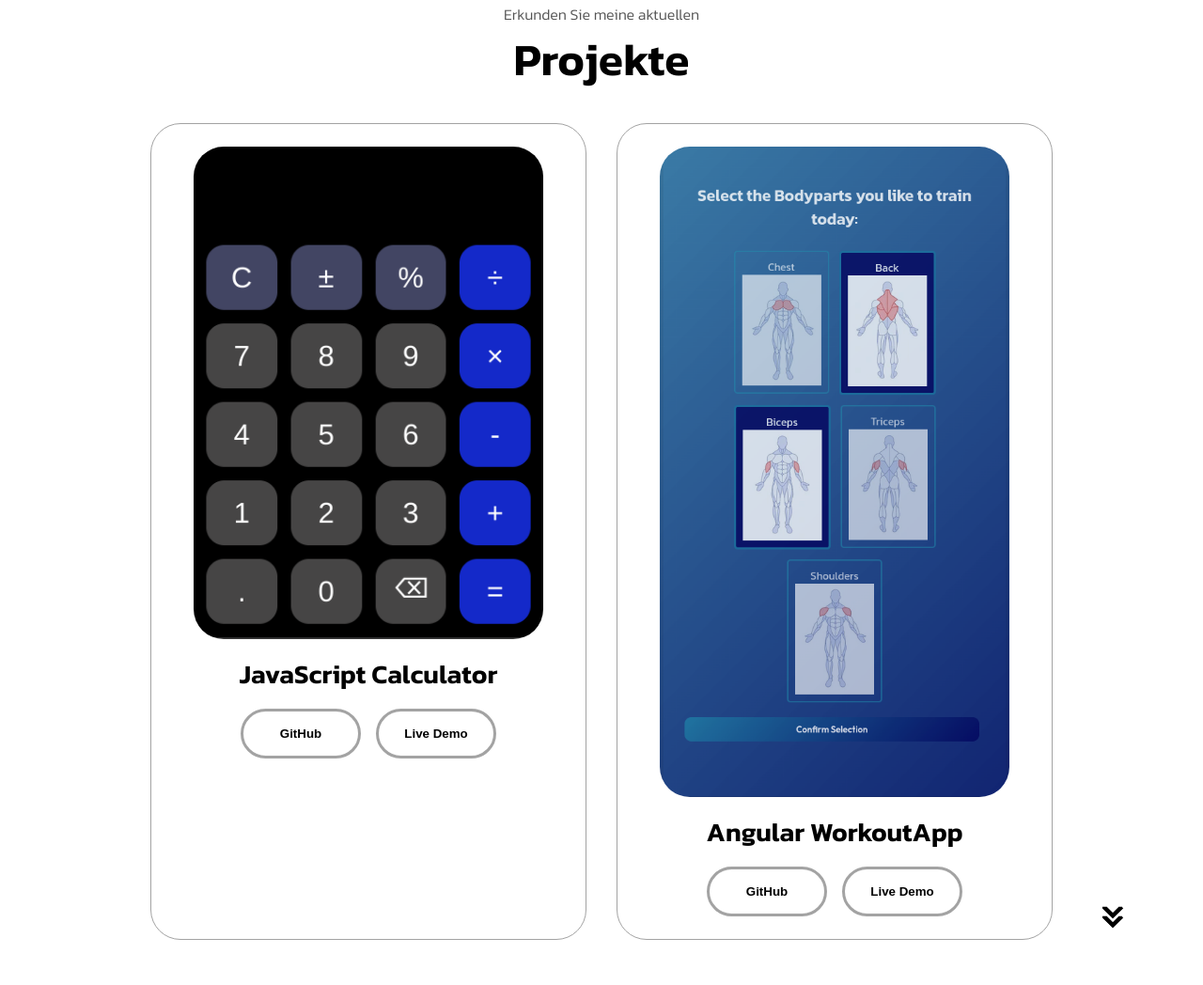
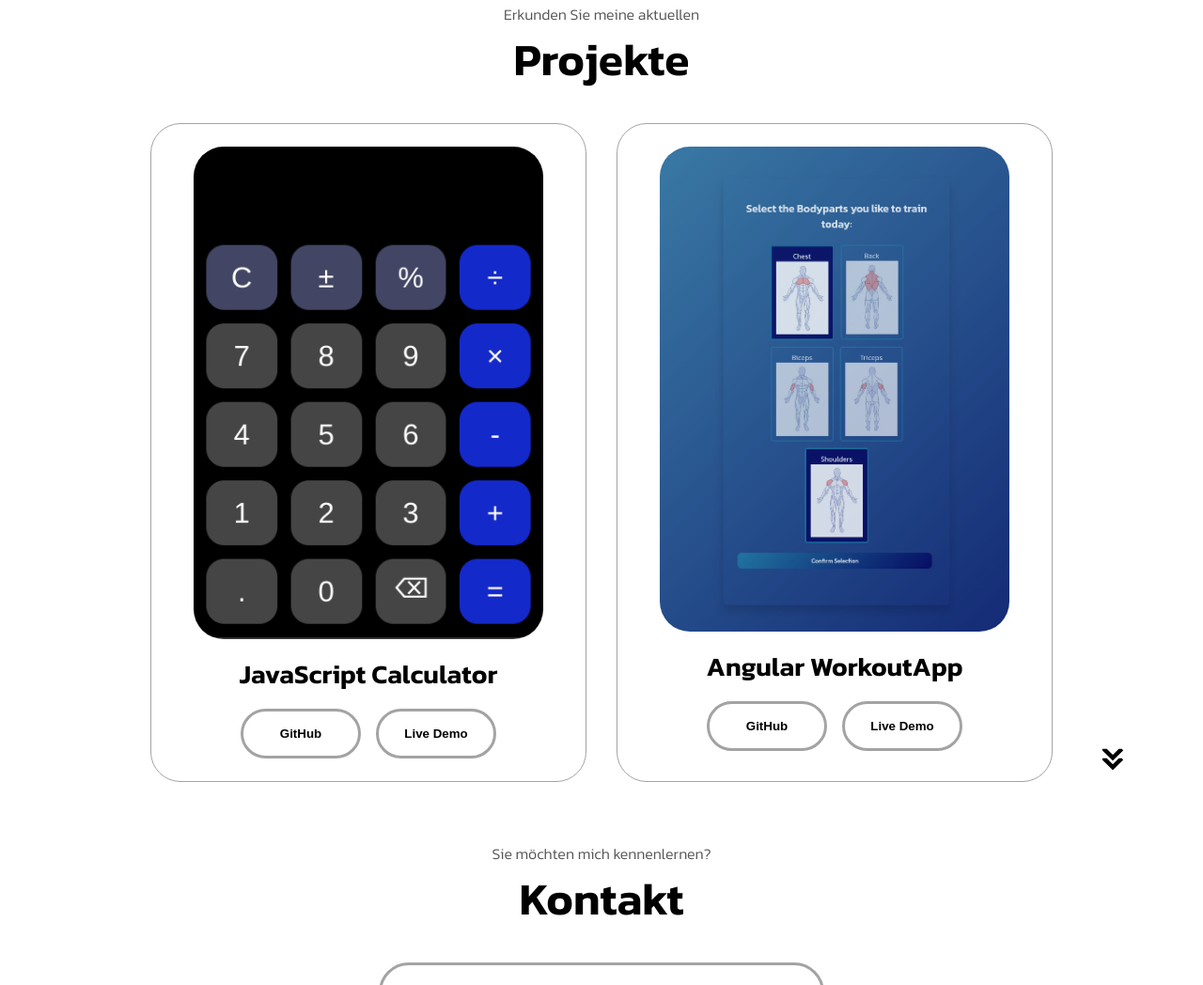
Before and after one commit to TobiasBuetschi/WebPortfolio, a plain HTML site: page index.html in a window 1280 px wide. Shown: the part 2461-3509 px from the top of the page at 94% size. Drawn offline with Linux system fonts and the light colour scheme.

Commit message:
picture changes

```diff
--- a/index.html
+++ b/index.html
@@ -304,7 +304,7 @@
           <div class="details-container color-container">
             <div class="article-container">
               <img
-                src="./assets/TTB_Workout_App.png"
+                src="./assets/TTB_Workout_App1.png"
                 alt="Projekt 2"
                 class="project-img"
               />
```
Also changed, not shown: assets/TTB_Workout_App.png (deleted), assets/TTB_Workout_App1.png (added).
